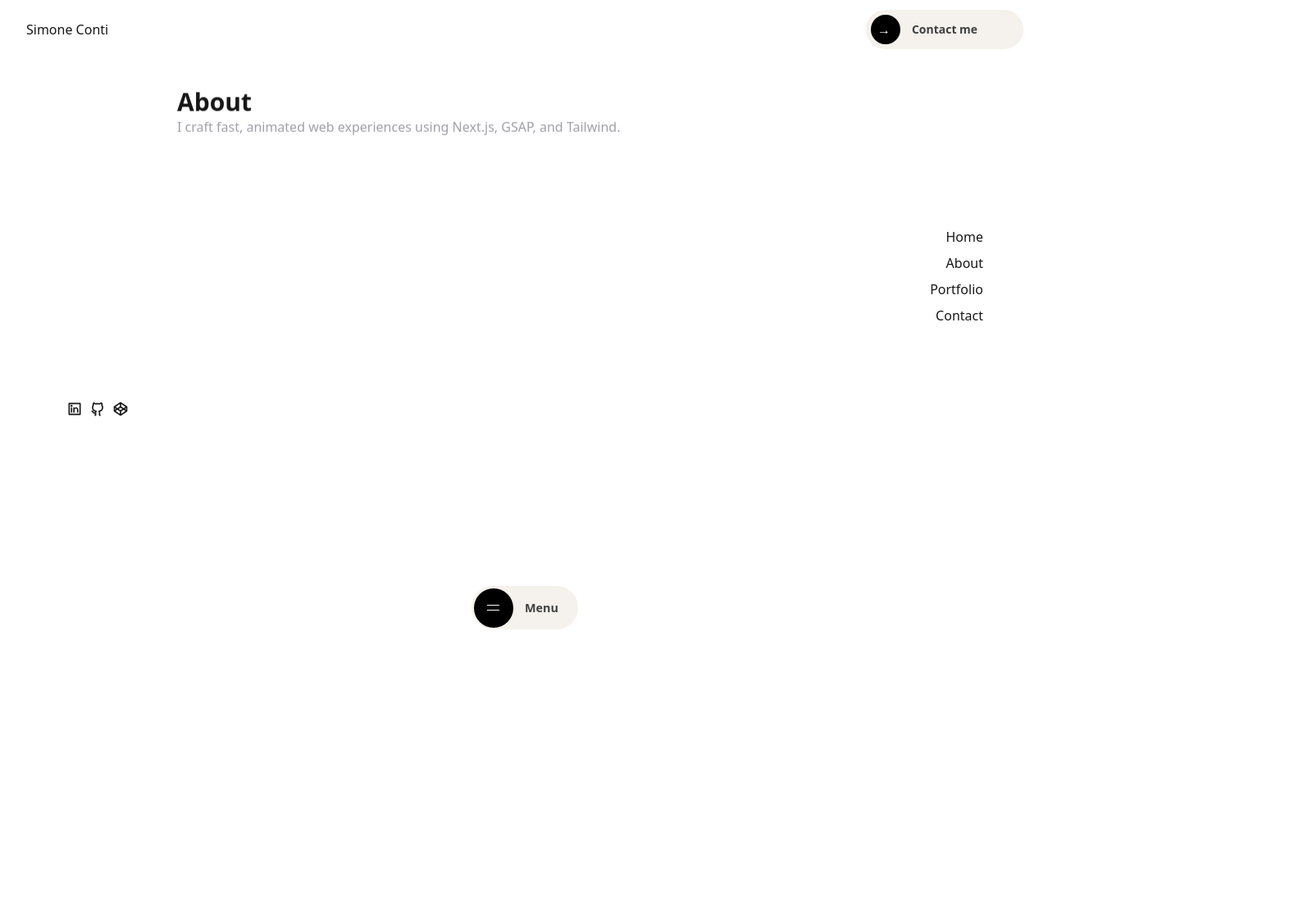
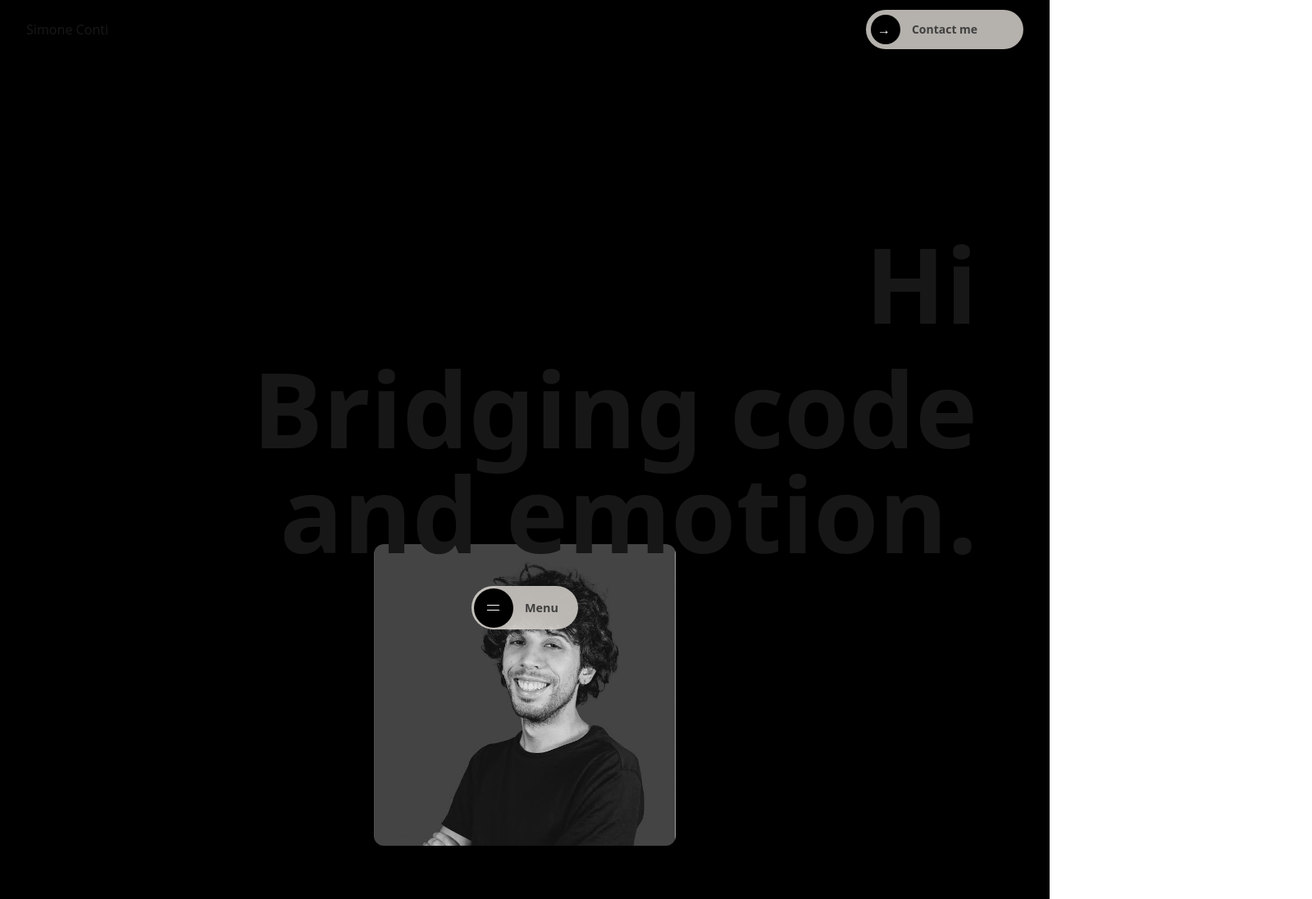
Before and after one commit to simonecontidev/simoneconti-work, a Next.js app: page /about in a window 1280 px wide. Shown: the top 1097 px of the page at 82% size, 1600 px wide, since content can reach past the window. Before the commit the page ends 800 px from the top, so only its background shows below. Built offline with nearby package versions, Linux system fonts and the light colour scheme; a web font is replaced by a local one.

Commit message:
feat(about): add Studio-like About page and Spotlight marquee section (GSAP + SplitType)
Signed-off-by: simonecontidev <barriotropical@gmail.com>

```diff
--- a/app/about/page.tsx
+++ b/app/about/page.tsx
@@ -1,19 +1,68 @@
+"use client";
+
+import { useEffect } from "react";
 import Copy from "@/components/Copy/Copy";
-
-
-export const metadata = { title: "About — Simone Conti" };
+import Spotlight from "@/components/Spotlight";
+import Footer from "@/components/Footer/Footer";
+import { useGsapRegister } from "@/lib/gsap";
 
 export default function AboutPage() {
+  const { ScrollTrigger } = useGsapRegister();
+
+  useEffect(() => {
+    const id = requestAnimationFrame(() => ScrollTrigger?.refresh(true));
+    const onLoad = () => ScrollTrigger?.refresh(true);
+    window.addEventListener("load", onLoad, { passive: true });
+    return () => {
+      cancelAnimationFrame(id);
+      window.removeEventListener("load", onLoad);
+    };
+  }, [ScrollTrigger]);
+
   return (
-    <main className="mx-auto max-w-4xl px-6 py-16">
-      <Copy>
-        <h1 className="text-3xl font-semibold">About</h1>
-      </Copy>
-      <Copy delay={0.15}>
-        <p className="mt-4 text-zinc-400">
-          I craft fast, animated web experiences using Next.js, GSAP, and Tailwind.
-        </p>
-      </Copy>
-    </main>
+    <div className="min-h-screen bg-black">
+      {/* Header */}
+      <section className="mx-auto max-w-6xl px-6 py-24 md:py-32">
+        <div className="flex flex-col gap-4 md:gap-6">
+          <Copy delay={0.8}>
+            <h1 className="text-right text-[2vw] leading-none md:text-[10vw] font-semibold">
+              Hi
+            </h1>
+          </Copy>
+          <Copy delay={0.95}>
+            <h1 className="text-right text-[2vw] leading-none md:text-[10vw] font-semibold">
+              Bridging code and emotion.
+            </h1>
+          </Copy>
+
+        </div>
+      </section>
+
+      {/* Intro image + text */}
+      <section className="mx-auto max-w-6xl px-6 pb-24 md:pb-40">
+        <div className="mx-auto mb-12 w-1/3 overflow-hidden rounded-xl md:mb-16 md:w-1/3">
+          <img
+            src="/about/portrait.jpg"
+            alt=""
+            className="h-full w-full object-cover"
+          />
+        </div>
+
+        <Copy>
+          <p className="mx-auto mb-10 w-full text-left text-lg text-white/85 md:w-1/2">
+            Front-end developer and designer based in Barcelona.
+I build high-performance websites and interfaces using Next.js, React, GSAP, Tailwind, and TypeScript, with a focus on animation, storytelling, and refined user experience.
+          </p>
+          <p className="mx-auto w-full text-left text-lg text-white/85 md:w-1/2">
+            Our work explores the edges of digital expression, from still sketches to fluid 3D experiences.
+            We collaborate with brands, artists, and creators who believe design can feel like art and art
+            can solve real problems. We like ideas that start strange and end beautiful.
+          </p>
+        </Copy>
+      </section>
+
+      {/* Spotlight rows */}
+      <Spotlight />
+    </div>
   );
 }
--- /dev/null
+++ b/components/Spotlight.tsx
@@ -0,0 +1,155 @@
+"use client";
+
+import { useRef, useEffect } from "react";
+import SplitType from "split-type";
+import { useGsapRegister } from "@/lib/gsap";
+
+export default function Spotlight() {
+  const rootRef = useRef<HTMLDivElement | null>(null);
+  const { gsap, ScrollTrigger } = useGsapRegister();
+
+  useEffect(() => {
+    const root = rootRef.current;
+    if (!root) return;
+
+    const containers = Array.from(root.querySelectorAll<HTMLElement>("[data-marquee]"));
+
+    const kills: Array<() => void> = [];
+
+    // split headings into chars once
+    new SplitType(root.querySelectorAll(".marquee-text h1"), { types: "chars" });
+
+    containers.forEach((c, i) => {
+      const marquee = c.querySelector<HTMLElement>(".marquee");
+      if (!marquee) return;
+
+      // horizontal drift
+      const toX = i % 2 === 0 ? "10%" : "-15%";
+      const tween = gsap.to(marquee, {
+        x: toX,
+        ease: "none",
+        scrollTrigger: {
+          trigger: c,
+          start: "top bottom",
+          end: "150% top",
+          scrub: true,
+        },
+        force3D: true,
+      });
+
+      kills.push(() => tween.scrollTrigger?.kill());
+
+      // weight sweep on chars
+      const chars = c.querySelectorAll<HTMLElement>(".char");
+      if (chars.length) {
+        const t2 = gsap.fromTo(
+          chars,
+          { fontVariationSettings: "'wght' 200" },
+          {
+            duration: 1,
+            ease: "none",
+            fontVariationSettings: "'wght' 900",
+            stagger: { each: 0.35, from: i % 2 === 0 ? "end" : "start" },
+            scrollTrigger: {
+              trigger: c,
+              start: "50% bottom",
+              end: "top top",
+              scrub: true,
+            },
+          }
+        );
+        kills.push(() => t2.scrollTrigger?.kill());
+      }
+    });
+
+    ScrollTrigger.refresh();
+
+    return () => kills.forEach((k) => k());
+  }, [gsap, ScrollTrigger]);
+
+  return (
+    <section ref={rootRef} className="bg-black py-24 md:py-40">
+      <div className="mx-auto flex h-[140svh] max-w-none flex-col justify-center gap-4 md:h-[150svh]">
+        {/* Row 1 */}
+        <div data-marquee className="relative w-[125%] md:w-[125%] h-[220px] md:h-[250px]">
+          <div className="marquee absolute left-0 top-1/2 flex h-full w-full -translate-y-1/2 gap-4">
+            <div className="flex-1 overflow-hidden rounded-xl">
+              <img src="/about/portrait.jpg" className="h-full w-full object-cover" alt="" />
+            </div>
+            <div className="marquee-text flex-1 grid place-items-center rounded-xl bg-transparent">
+              <h1 className="font-sans text-5xl font-black uppercase tracking-[-0.04em] md:text-6xl">
+                Frontend
+              </h1>
+            </div>
+            <div className="flex-1 overflow-hidden rounded-xl">
+              <img src="/about/portrait.jpg" className="h-full w-full object-cover" alt="" />
+            </div>
+            <div className="flex-1 overflow-hidden rounded-xl">
+              <img src="/about/portrait.jpg" className="h-full w-full object-cover" alt="" />
+            </div>
+          </div>
+        </div>
+
+        {/* Row 2 */}
+        <div data-marquee className="relative w-[125%] h-[180px] md:h-[220px]">
+          <div className="marquee absolute left-0 top-1/2 flex h-full w-full -translate-y-1/2 gap-4">
+            <div className="flex-1 overflow-hidden rounded-xl">
+              <img src="/about/portrait.jpg" className="h-full w-full object-cover" alt="" />
+            </div>
+            <div className="flex-1 overflow-hidden rounded-xl">
+              <img src="/about/portrait.jpg" className="h-full w-full object-cover" alt="" />
+            </div>
+            <div className="flex-1 overflow-hidden rounded-xl">
+              <img src="/about/portrait.jpg" className="h-full w-full object-cover" alt="" />
+            </div>
+            <div className="marquee-text flex-1 grid place-items-center rounded-xl bg-transparent">
+              <h1 className="font-sans text-5xl font-black uppercase tracking-[-0.04em] md:text-6xl">
+                Developer
+              </h1>
+            </div>
+          </div>
+        </div>
+
+        {/* Row 3 */}
+        <div data-marquee className="relative w-[125%] h-[220px] md:h-[250px]">
+          <div className="marquee absolute left-0 top-1/2 flex h-full w-full -translate-y-1/2 gap-4">
+            <div className="flex-1 overflow-hidden rounded-xl">
+              <img src="/about/portrait.jpg" className="h-full w-full object-cover" alt="" />
+            </div>
+            <div className="marquee-text flex-1 grid place-items-center rounded-xl bg-transparent">
+              <h1 className="font-sans text-5xl font-black uppercase tracking-[-0.04em] md:text-6xl">
+                Barcelona
+              </h1>
+            </div>
+            <div className="flex-1 overflow-hidden rounded-xl">
+              <img src="/about/portrait.jpg" className="h-full w-full object-cover" alt="" />
+            </div>
+            <div className="flex-1 overflow-hidden rounded-xl">
+              <img src="/about/portrait.jpg" className="h-full w-full object-cover" alt="" />
+            </div>
+          </div>
+        </div>
+
+        {/* Row 4 */}
+        <div data-marquee className="relative w-[125%] h-[180px] md:h-[220px]">
+          <div className="marquee absolute left-0 top-1/2 flex h-full w-full -translate-y-1/2 gap-4">
+            <div className="flex-1 overflow-hidden rounded-xl">
+              <img src="/about/portrait.jpg" className="h-full w-full object-cover" alt="" />
+            </div>
+            <div className="flex-1 overflow-hidden rounded-xl">
+              <img src="/about/portrait.jpg" className="h-full w-full object-cover" alt="" />
+            </div>
+            <div className="flex-1 overflow-hidden rounded-xl">
+              <img src="/about/portrait.jpg" className="h-full w-full object-cover" alt="" />
+            </div>
+            <div className="marquee-text flex-1 grid place-items-center rounded-xl bg-transparent">
+              <h1 className="font-sans text-5xl font-black uppercase tracking-[-0.04em] md:text-6xl">
+                Based
+              </h1>
+            </div>
+          </div>
+        </div>
+      </div>
+    </section>
+  );
+}
```
Also changed, not shown: public/about/portrait.jpg (added).
